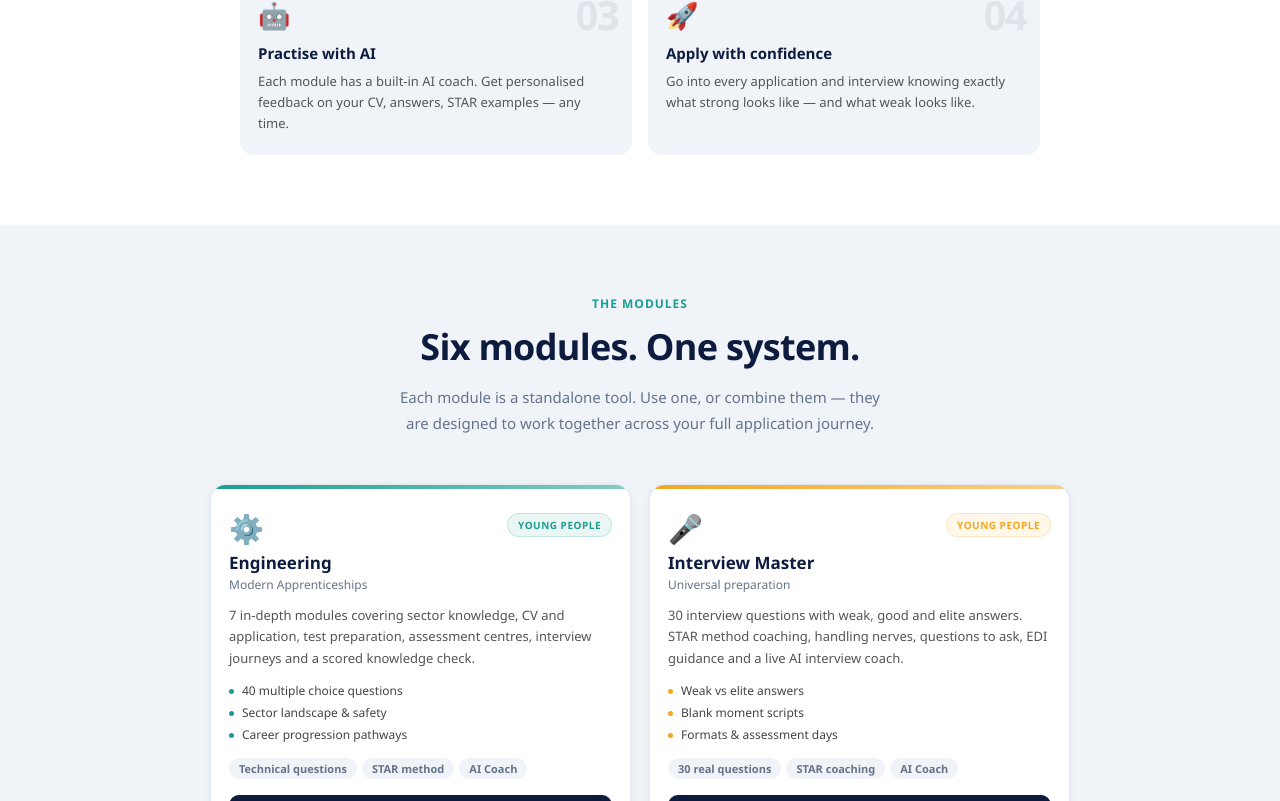
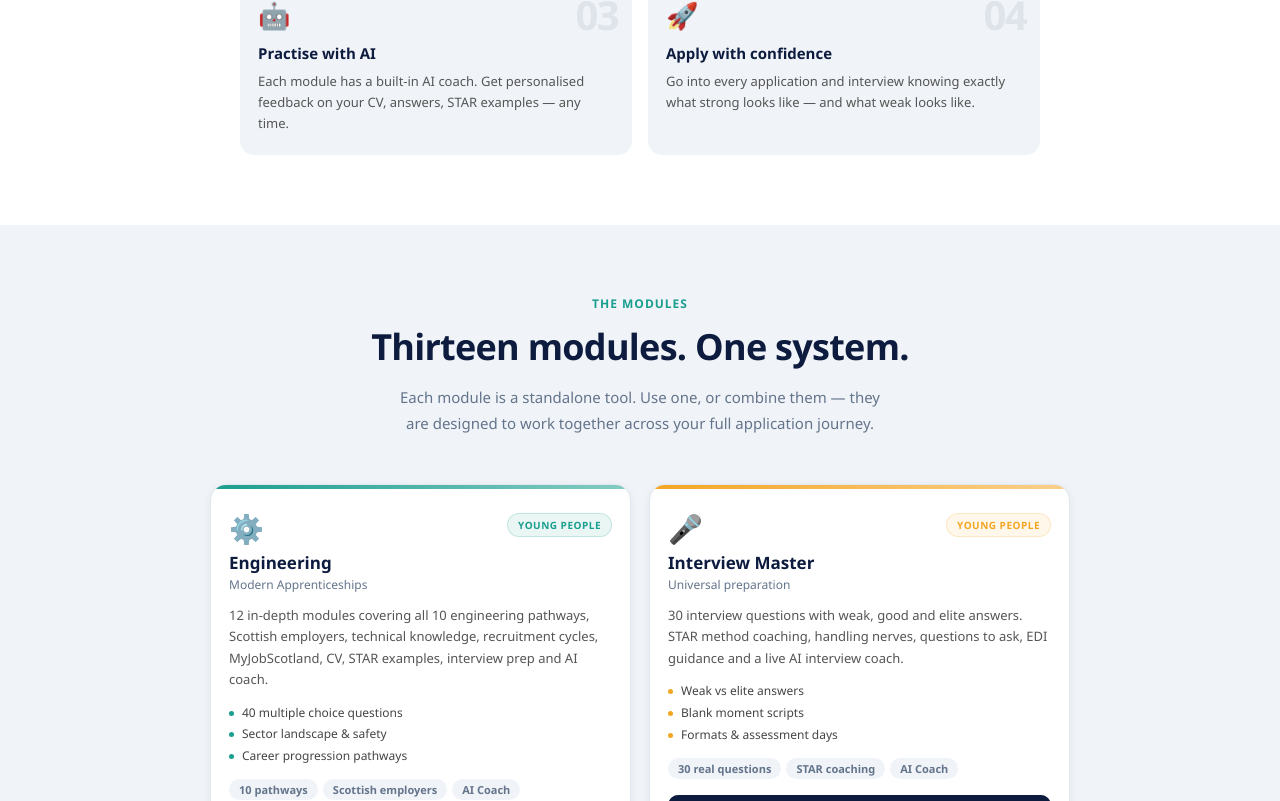
Before and after one commit to Shugbhoy/Tass-landing-, a React (Vite) app in the folder src/: page / in a window 1280 px wide. Shown: the part 1999-2800 px from the top of the page. Built offline with nearby package versions, Linux system fonts and the light colour scheme.

Commit message:
Update App.jsx

```diff
--- a/src/src/App.jsx
+++ b/src/src/App.jsx
@@ -17,8 +17,8 @@ const MODULES = [
     title: "Engineering",
     subtitle: "Modern Apprenticeships",
     for: "Young people",
-    desc: "7 in-depth modules covering sector knowledge, CV and application, test preparation, assessment centres, interview journeys and a scored knowledge check.",
-    tags: ["Technical questions", "STAR method", "AI Coach"],
+    desc: "12 in-depth modules covering all 10 engineering pathways, Scottish employers, technical knowledge, recruitment cycles, MyJobScotland, CV, STAR examples, interview prep and AI coach.",
+    tags: ["10 pathways", "Scottish employers", "AI Coach"],
     color: TEAL,
     url: "https://tass-engineering.vercel.app",
     highlights: ["40 multiple choice questions", "Sector landscape & safety", "Career progression pathways"],
@@ -38,10 +38,10 @@ const MODULES = [
   {
     id: "localauthority",
     icon: "🏛️",
-    title: "Local Authority",
-    subtitle: "Council apprenticeships",
+    title: "Local Authority Customer Service",
+    subtitle: "Council customer-facing roles",
     for: "Young people",
-    desc: "Scotland's most comprehensive guide to council apprenticeships. MyJobScotland mastery, language tests, STAR examples and a full case study bank.",
+    desc: "Scotland's dedicated guide to Local Authority Customer Service apprenticeships — council contact centres, housing, benefits, planning and public-facing roles. MyJobScotland mastery, language tests and STAR examples.",
     tags: ["MyJobScotland", "Language test", "AI Coach"],
     color: "#6B21A8",
     url: "https://tass-la-customer-service.vercel.app",
@@ -106,6 +106,66 @@ const MODULES = [
     color: "#1D4ED8",
     url: "https://tass-digitaltech.vercel.app",
     highlights: ["Certification roadmap", "13 technical Q&As", "Scotland's Graduate Apprenticeship"],
+  },
+  {
+    id: "graduate",
+    icon: "🎓",
+    title: "Graduate Apprenticeship",
+    subtitle: "Degree while you work",
+    for: "Young people & career changers",
+    desc: "Scotland's complete guide to Graduate Apprenticeships — all 15 frameworks, GA vs MA comparison, Am I Ready self-assessment, personal statement guidance, GA-level STAR examples and AI coach.",
+    tags: ["GA vs MA", "Am I Ready?", "AI Coach"],
+    color: "#B7860B",
+    url: "https://tass-graduate.vercel.app",
+    highlights: ["15 frameworks covered", "Interactive self-assessment", "6 GA-specific interview questions"],
+  },
+  {
+    id: "hospitality",
+    icon: "🍽️",
+    title: "Hospitality & Culinary Arts",
+    subtitle: "Chef, front of house and more",
+    for: "Young people & career changers",
+    desc: "Scotland's dedicated preparation module for Hospitality and Culinary Arts MAs. Covers all pathways, 8 Scottish employers, HACCP and allergen knowledge, trial shift guidance, recruitment cycles and AI coach.",
+    tags: ["HACCP & allergens", "Trial shift prep", "AI Coach"],
+    color: "#BE185D",
+    url: "https://tass-hospitality.vercel.app",
+    highlights: ["8 Scottish employers", "Am I Ready? self-assessment", "14 allergens explained"],
+  },
+  {
+    id: "motorvehicle",
+    icon: "🚗",
+    title: "Motor Vehicle",
+    subtitle: "All 9 pathways including EV",
+    for: "Young people & career changers",
+    desc: "Scotland's dedicated preparation module for Motor Vehicle MAs. Covers all 9 pathways, EV and hybrid technology, COSHH/LOLER/PUWER safety, Arnold Clark, Kwik Fit and more — with AI coach.",
+    tags: ["EV & hybrid", "Workshop safety", "AI Coach"],
+    color: "#DC2626",
+    url: "https://tass-motorvehicle.vercel.app",
+    highlights: ["Dedicated EV tab", "7 Scottish employers", "Am I Ready? self-assessment"],
+  },
+  {
+    id: "businessadmin",
+    icon: "💼",
+    title: "Business Administration",
+    subtitle: "Scotland's most versatile pathway",
+    for: "Young people & career changers",
+    desc: "Scotland's dedicated preparation module for Business Administration MAs at SCQF Levels 5, 6 and 8. Covers 6 sector pathways, digital skills, GDPR, 7 Scottish employers, MyJobScotland guidance and AI coach.",
+    tags: ["Digital skills", "GDPR", "AI Coach"],
+    color: "#4338CA",
+    url: "https://tass-businessadmin.vercel.app",
+    highlights: ["6 sector pathways", "Microsoft 365 and GDPR", "7 Scottish employers"],
+  },
+  {
+    id: "goldenrules",
+    icon: "🏅",
+    title: "Golden Rules",
+    subtitle: "Interview preparation masterclass",
+    for: "Everyone",
+    desc: "The 10 rules that separate prepared candidates from hopeful ones. Journey planning, dummy runs, company research, CV tailoring, phone etiquette, appearance, timing and follow-up — with an interactive interview readiness checklist.",
+    tags: ["Interview prep", "Checklist", "All sectors"],
+    color: "#B7860B",
+    url: "https://tass-goldenrules.vercel.app",
+    highlights: ["10 Golden Rules in depth", "Interactive readiness checklist", "Applies to every module"],
   },
 ];
 
@@ -528,7 +588,7 @@ export default function TASSLanding() {
             color: "rgba(255,255,255,0.72)", fontSize: "clamp(15px, 2.5vw, 18px)",
             lineHeight: 1.7, marginBottom: 36, maxWidth: 560, margin: "0 auto 36px",
           }}>
-            Eight in-depth modules covering every stage of the Modern Apprenticeship journey — from CV to interview to offer. Built for young people aged 16–29 and the parents and carers who support them.
+            Thirteen in-depth modules covering every stage of the Modern Apprenticeship journey — from CV to interview to offer. Built for young people aged 16–29 and the parents and carers who support them.
           </p>
 
           <div style={{ display: "flex", gap: 12, justifyContent: "center", flexWrap: "wrap" }}>
@@ -562,7 +622,7 @@ export default function TASSLanding() {
       {/* ── Stats bar ───────────────────────────────────────────────────────── */}
       <section style={{ background: `linear-gradient(90deg, ${NAVY}, #0F2554)`, padding: "40px 24px" }}>
         <div style={{ maxWidth: 800, margin: "0 auto", display: "grid", gridTemplateColumns: "repeat(4, 1fr)", gap: 24 }}>
-          <StatCounter value="8"   suffix="+"  label="Specialist modules" />
+          <StatCounter value="13"  suffix="+"  label="Specialist modules" />
           <StatCounter value="80"  suffix="+"  label="Scottish MA frameworks" />
           <StatCounter value="200" suffix="+"  label="Questions and examples" />
           <StatCounter value="32"  suffix=""   label="Scottish councils covered" />
@@ -674,7 +734,7 @@ export default function TASSLanding() {
           <AnimatedSection>
             <div style={{ textAlign: "center", marginBottom: 48 }}>
               <p style={{ color: TEAL, fontWeight: 700, fontSize: 12, textTransform: "uppercase", letterSpacing: 1, marginBottom: 10 }}>The modules</p>
-              <h2 style={{ color: NAVY, fontSize: "clamp(22px, 4vw, 36px)", fontWeight: 900, marginBottom: 14, letterSpacing: "-0.02em" }}>Six modules. One system.</h2>
+              <h2 style={{ color: NAVY, fontSize: "clamp(22px, 4vw, 36px)", fontWeight: 900, marginBottom: 14, letterSpacing: "-0.02em" }}>Thirteen modules. One system.</h2>
               <p style={{ color: MID, fontSize: 15, lineHeight: 1.7, maxWidth: 500, margin: "0 auto" }}>Each module is a standalone tool. Use one, or combine them — they are designed to work together across your full application journey.</p>
             </div>
           </AnimatedSection>
@@ -772,7 +832,7 @@ export default function TASSLanding() {
               <span style={{ color: AMBER }}>Start securing.</span>
             </h2>
             <p style={{ color: "rgba(255,255,255,0.65)", fontSize: 16, lineHeight: 1.7, marginBottom: 36 }}>
-              Eight modules. Free. No sign-up. Built for Scotland.<br/>Open the module that is right for you and start today.
+              Thirteen modules. Free. No sign-up. Built for Scotland.<br/>Open the module that is right for you and start today.
             </p>
             <button onClick={() => document.getElementById("modules")?.scrollIntoView({ behavior: "smooth" })} style={{
               background: AMBER, border: "none", color: NAVY,
```
